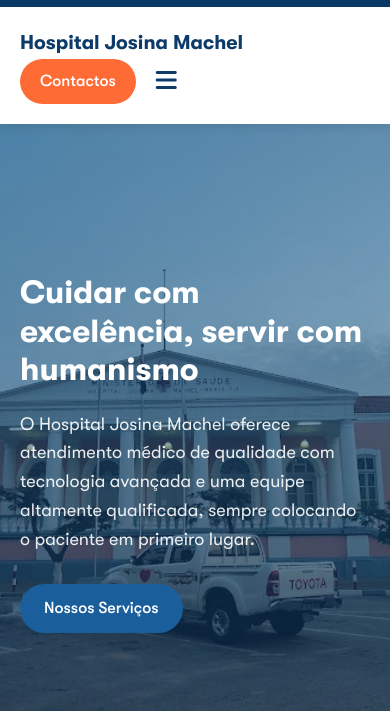
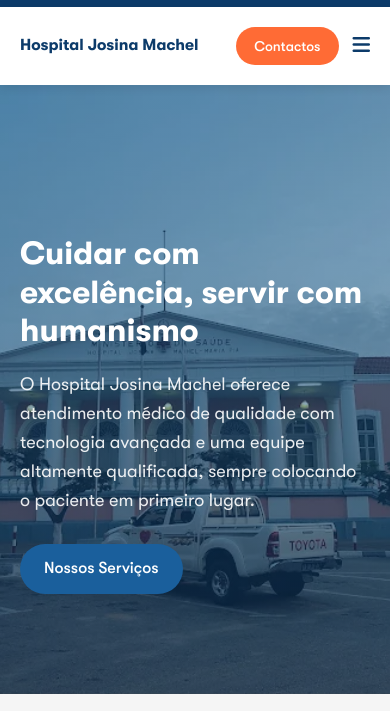
Before and after one commit to fidelinofernando/Leanding-Page-Hospital, a plain HTML site: page index.html in a window 390 px wide. Shown: the part 133-844 px from the top of the page. Drawn offline with nearby package versions, Linux system fonts and the light colour scheme; files whose address does not match are found by name.

Commit message:
Ajustando a responsividade para mobile

```diff
--- a/css/style.css
+++ b/css/style.css
@@ -1121,6 +1121,23 @@ img {
 }
 
 @media (max-width: 576px) {
+    .container .logo {
+        font-size: 16px;
+    }
+
+    .header-actions {
+        gap: 14px;
+    }
+
+    .appointment-btn {
+        padding: 8px 18px;
+        font-size: 14px;
+    }
+
+    .menu-toggle {
+        font-size: 20px;
+    }
+
     .hero h1 {
         font-size: 32px;
     }
```
